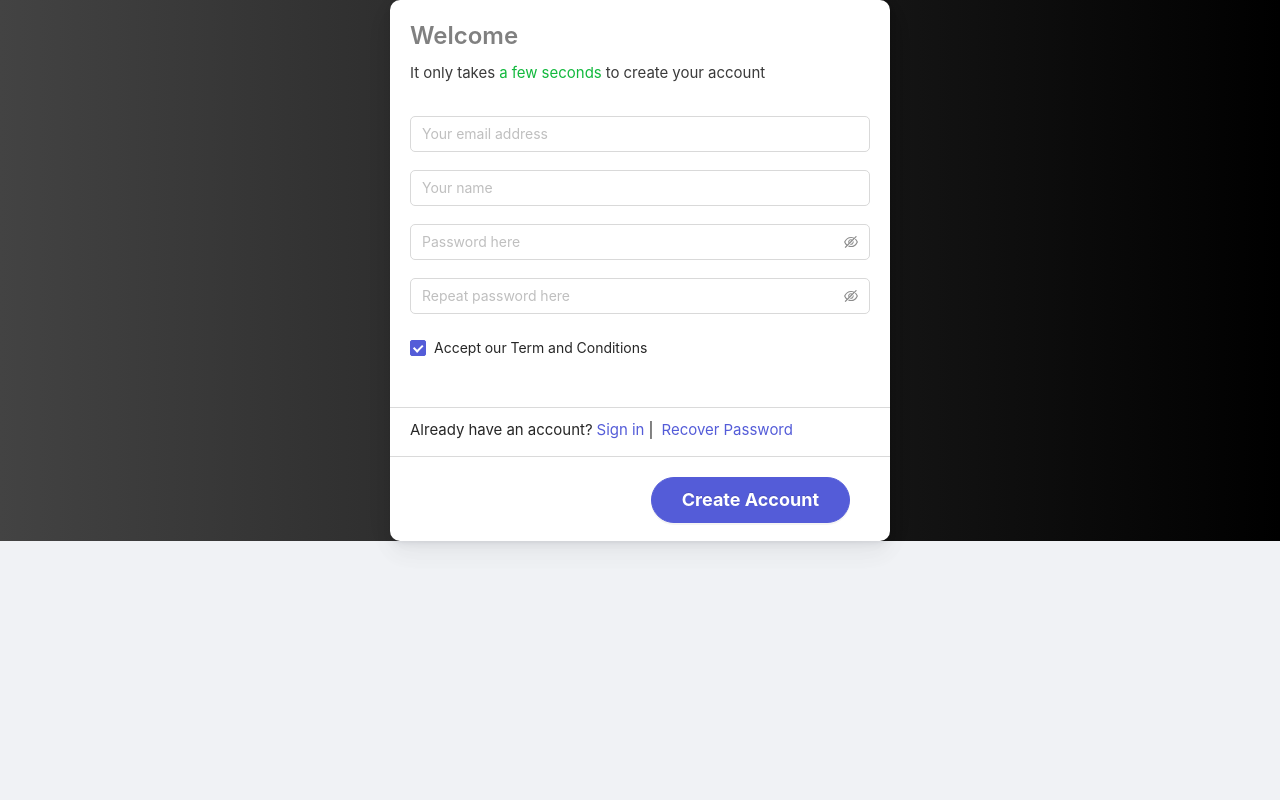
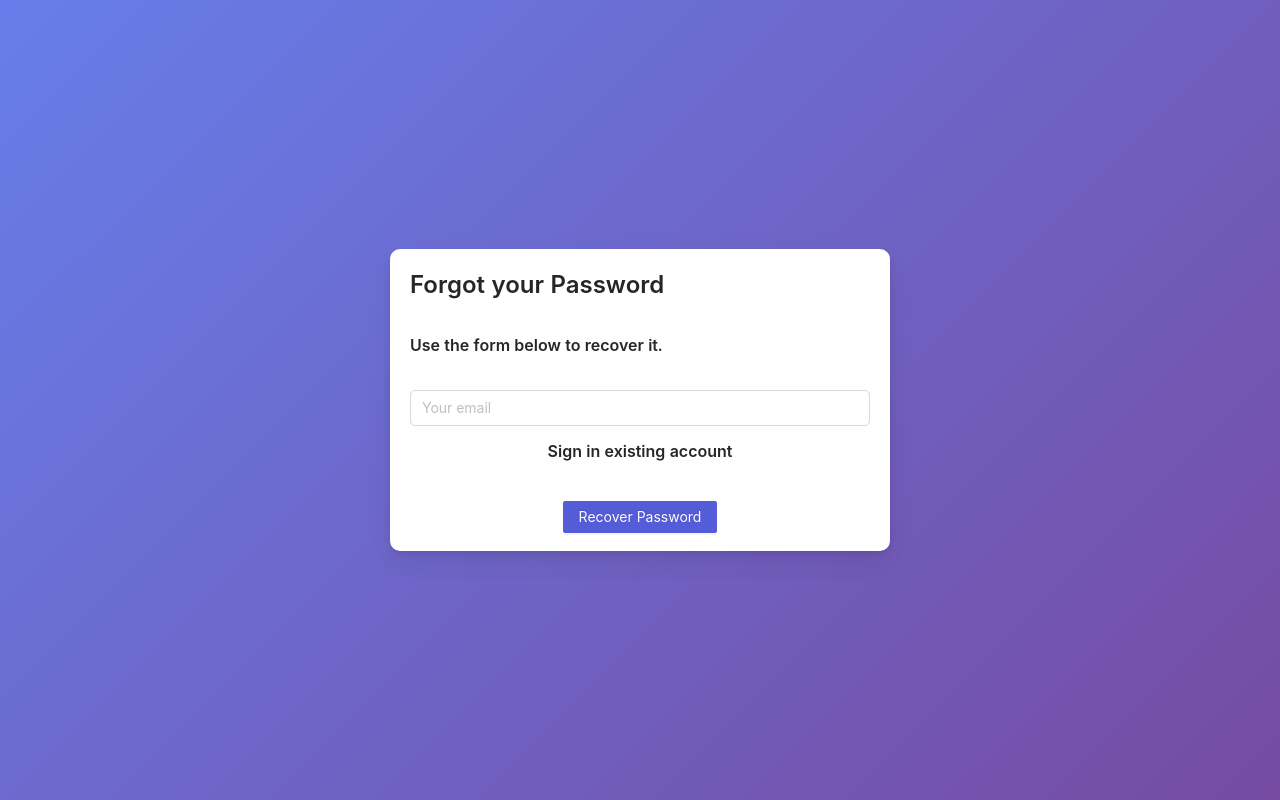
Before and after one commit to anaoktaa/admin-dashboard, a React app: page / in a window 1280 px wide. Built offline with nearby package versions, Linux system fonts and the light colour scheme.

Commit message:
adding forgot password page

```diff
--- a/src/App.js
+++ b/src/App.js
@@ -10,6 +10,8 @@ import SigninPage from './pages/signin/signin.component';
 import SigninBoxedPage from './pages/signin-boxed/signin-boxed.component';
 import SignupPage from './pages/signup/signup.component';
 import SignupBoxed from './pages/signup-boxed/signun-boxed.component';
+import ForgotPassword from './pages/forgot-password/forgot-password.component';
+import ForgotPasswordBoxed from './pages/forgot-password-boxed/forgot-password-boxed.component';
 
 import CustomHeader from './components/custom-header/custom-header.component';
 import CustomDrawer from './components/custom-drawer/custom-drawer.component';
@@ -22,7 +24,9 @@ import { selectFoldDrawer } from './redux/application/application.selectors';
 const App = ({ foldDrawer }) => {
     return (
         <div className='app'>
-            <SignupBoxed/>
+            <ForgotPasswordBoxed/>
+            {/* <ForgotPassword/> */}
+            {/* <SignupBoxed/> */}
             {/* <SignupPage/> */}
             {/* <SigninPage/> */}
             {/* <SigninBoxedPage/> */}
--- /dev/null
+++ b/src/pages/forgot-password-boxed/forgot-password-boxed.component.js
@@ -0,0 +1,48 @@
+import React from 'react';
+
+import { Typography, Form, Input, Checkbox, Button  } from 'antd';
+
+const { Title } = Typography;
+
+
+const ForgotPasswordBoxed = () => {
+    return (
+        <div className='signin-boxed-container'>
+            <div className='signin-page-logo'/>
+            <div className='card-container '>
+                <Form
+                    name="basic"
+                    initialValues={{ remember: true }}
+                >
+                    <div className='signin-boxed-form-container'>
+                        <div className='flex-start-column'>
+                            <Title level={3} className='signin-page-welcome-back'>Forgot your Password</Title>
+                            <Title level={5} className='signin-page-please-text'>Use the form below to recover it.</Title>
+                        </div>
+                        <div className='signin-box-form-wrapper'>
+                            <div className='signin-form-wrapper'>
+                                <Form.Item
+                                    name="email"
+                                    rules={[{ required: true, message: 'Please input your email!' }]}
+                                >
+                                    <Input placeholder='Your email'/>
+                                </Form.Item>
+                            </div>
+                            <div className='flex-start'>
+                                <Title level={5} className='signin-page-sign-up-text'>Sign in existing account</Title>
+                            </div>
+                        </div>
+                    </div>
+                    <div className='signin-page-line'></div>
+                    <Form.Item>
+                        <div className='flex-end signin-footer'>
+                            <Button type="primary">Recover Password</Button>
+                        </div>
+                    </Form.Item>
+                </Form>
+            </div>
+        </div>
+    )
+};
+
+export default ForgotPasswordBoxed;
--- a/src/pages/signin/signin.component.js
+++ b/src/pages/forgot-password/forgot-password.component.js
@@ -1,12 +1,12 @@
 import React from 'react';
+
 import { Carousel, Typography, Form, Input, Checkbox, Button  } from 'antd';
 
-import './signin.styles.css';
+import './forgot-password.styles.css';
 
 const { Title } = Typography;
 
-const SigninPage = () => {
-
+const ForgotPassword = () => {
     return (
         <div className='signin-page-container'>
             <div className='signin-page-image-slider'>
@@ -51,47 +51,30 @@ const SigninPage = () => {
             </div>
             <div className='signin-page-form'>
                 <div className='signin-page-logo'/>
-                <Title level={3} className='signin-page-welcome-back'>Welcome Back,</Title>
-                <Title level={5} className='signin-page-please-text'>Please sign in to your account</Title>
-                <div className='flex-start'>
-                    <Title level={5} className='signin-page-please-text'>No account ?</Title>
-                    <Title level={5} className='signin-page-sign-up-text'> &nbsp;Sign up now</Title>
-                </div>
-                <div className='signin-page-line'></div>
+                <Title level={3} className='signin-page-welcome-back'>Forgot your Password?</Title>
+                <Title level={5} className='signin-page-please-text'>Use the form below to recover it.</Title>
+
                 <Form
                     name="basic"
                     initialValues={{ remember: true }}
                     >
                     <div className='signin-page-form-container'>
-                        <div className='signin-page-from-part '>
-                            <label className='label-input'>Username</label>
+                        <div className='signin-page-from-part2'>
+                            <label className='label-input'>Email</label>
                             <Form.Item
-                                name="username"
+                                name="email"
                                 rules={[{ required: true, message: 'Please input your username!' }]}
                             >
                                 <Input placeholder='Your username'/>
                             </Form.Item>
                         </div>
-                        <div className='signin-page-from-part '>
-                            <label className='label-input'>Password</label>
-                            <Form.Item
-                                name="password"
-                                rules={[{ required: true, message: 'Please input your password!' }]}
-                            >
-                                <Input.Password placeholder='Your password'/>
-                            </Form.Item>
-                        </div>
-                        <div className='signin-page-from-part2'>
-                            <Form.Item name="remember" valuePropName="checked">
-                                <Checkbox>Remember me</Checkbox>
-                            </Form.Item>
-                        </div>
                     </div>
-                    <div className='signin-page-line'></div>
+
+                    <Title level={5} className='signin-page-sign-up-text'>Sign in existing account</Title>
+
                     <Form.Item>
                         <div className='flex-end'>
-                            <Button type="link">Recover Password</Button>
-                            <Button type="primary">signin to Dashboard</Button>
+                            <Button type="primary">Recover Password</Button>
                         </div>
                     </Form.Item>
                 </Form>
@@ -100,4 +83,4 @@ const SigninPage = () => {
     )
 };
 
-export default SigninPage;
+export default ForgotPassword;
--- a/src/pages/signin-boxed/signin-boxed.component.js
+++ b/src/pages/signin-boxed/signin-boxed.component.js
@@ -8,6 +8,7 @@ const { Title } = Typography;
 const SigninBoxedPage = () => {
     return (
         <div className='signin-boxed-container'>
+            <div className='signin-page-logo'/>
             <div className='card-container '>
                 <Form
                     name="basic"
--- a/src/pages/signin/signin.styles.css
+++ b/src/pages/signin/signin.styles.css
@@ -129,8 +129,12 @@
     margin: 15px 0 10px;
 }
 
-.signin-page-from-part,.signin-page-from-part2 {
+.signin-page-from-part{
     width: 48%;
+}
+
+.signin-page-from-part2 {
+    width: 100%;
 }
 
 .signin-form-input {
@@ -155,7 +159,9 @@
 @media screen and (max-width: 986px) {
     .signin-page-container {
         flex-direction: column;
-        height: fit-content;
+        /* height: fit-content; */
+        justify-content: center;
+        align-items: center;
     }
 
     .signin-page-image-slider {
--- a/src/pages/signup-boxed/signun-boxed.component.js
+++ b/src/pages/signup-boxed/signun-boxed.component.js
@@ -14,7 +14,6 @@ const SignupBoxed = () => {
                     initialValues={{ remember: true }}
                 >
                     <div className='signin-boxed-form-container'>
-
                         <div className='flex-start'>
                             <Title level={3} className='signin-page-welcome-back'>Welcome</Title>
                         </div>
--- a/src/pages/signup-boxed/signup-boxed.styles.css
+++ b/src/pages/signup-boxed/signup-boxed.styles.css
@@ -1,7 +1,7 @@
 .signup-boxed-container {
     background-image: linear-gradient(90deg,#434343 0,#000)!important;
     width: 100%;
-    height: fit-content;
+    height: 100vh;
     display: flex;
     flex-direction: column;
     justify-content: center;
```
Also changed, not shown: src/pages/forgot-password-boxed/forgot-password-boxed.styles.css (added), src/pages/forgot-password/forgot-password.styles.css (added).
